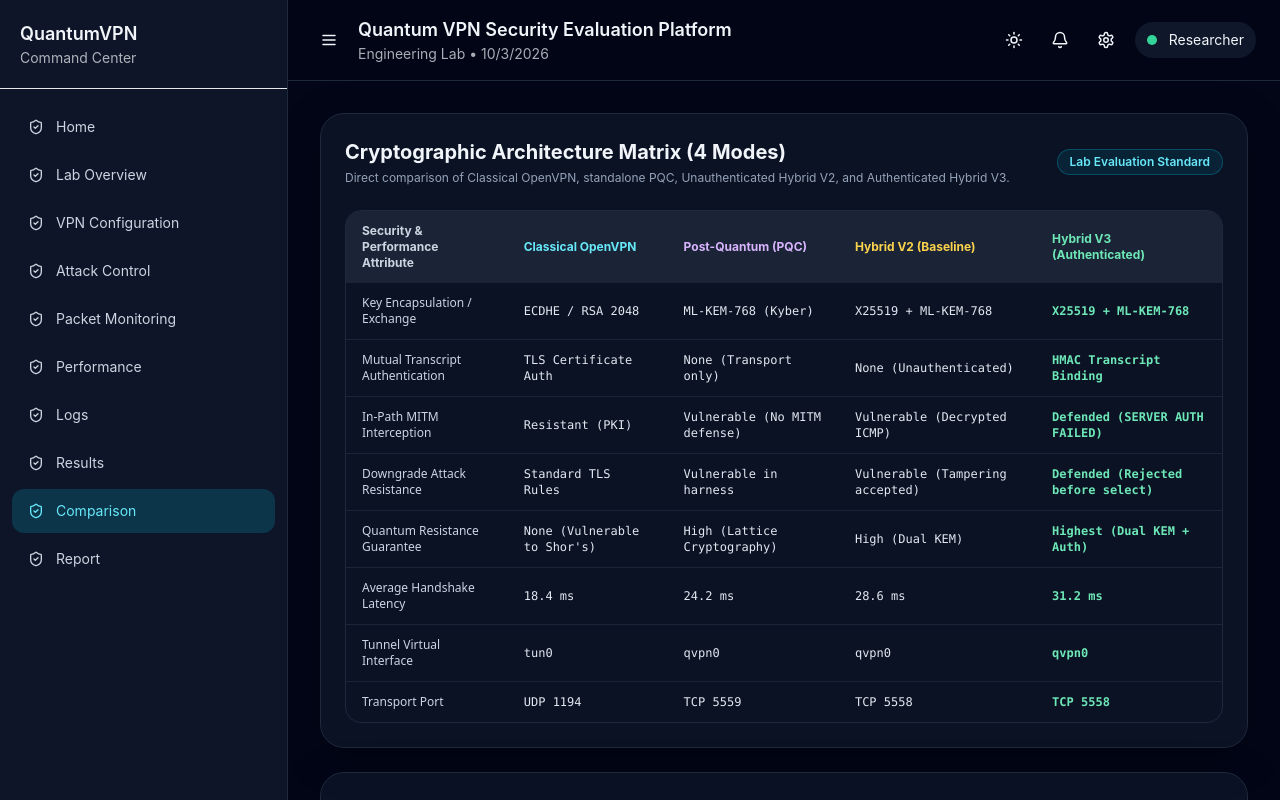
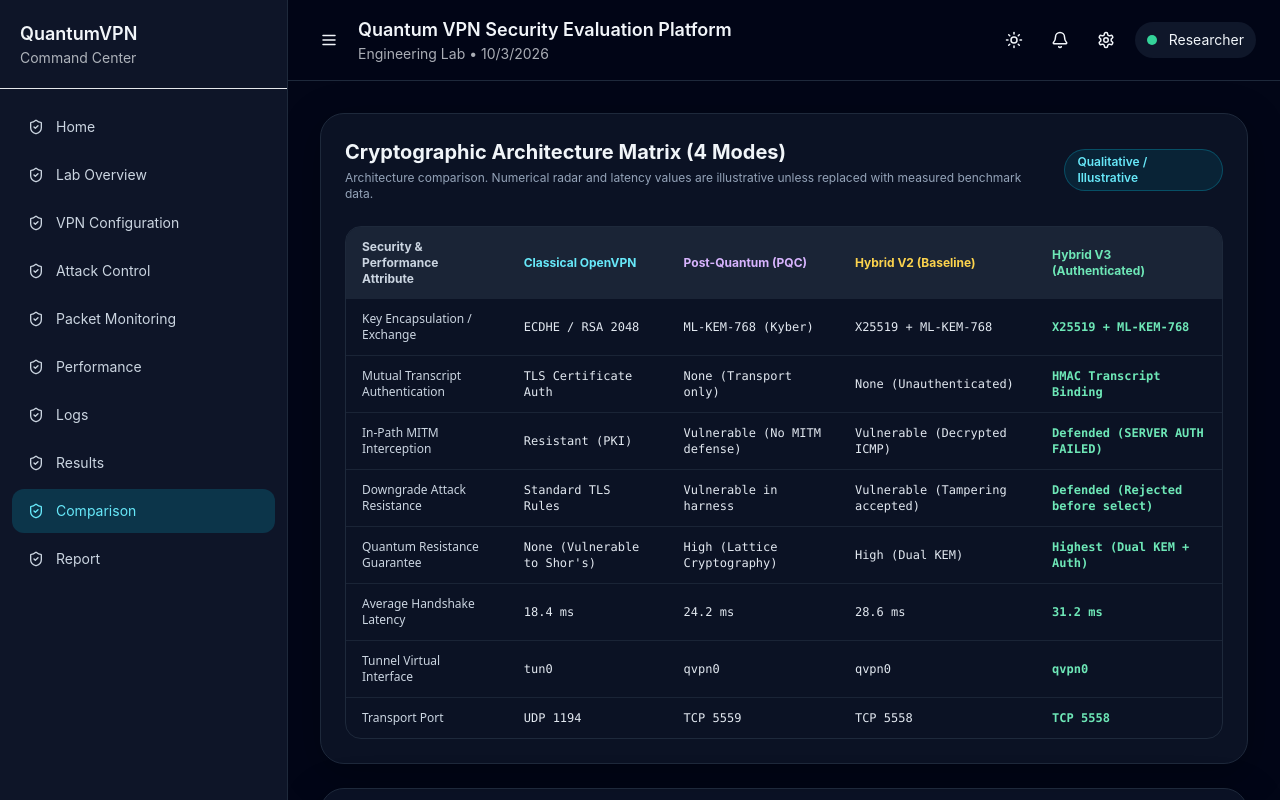
Before and after one commit to basavaprabhu0504/dashboard-main.zip, a React (Vite) app in the folder Dashboard-main/: page /comparison in a window 1280 px wide. Shown: the top 800 px of the page. Built offline with nearby package versions, Linux system fonts and the light colour scheme; no server answers; the HTML template or start-up script is replaced by a standard one.

Commit message:
fix(comparison): label architecture matrix as qualitative and illustrative

```diff
--- a/Dashboard-main/src/pages/Comparison.jsx
+++ b/Dashboard-main/src/pages/Comparison.jsx
@@ -108,11 +108,11 @@ export default function Comparison() {
               Cryptographic Architecture Matrix (4 Modes)
             </h2>
             <p className="text-xs text-slate-400 mt-1">
-              Direct comparison of Classical OpenVPN, standalone PQC, Unauthenticated Hybrid V2, and Authenticated Hybrid V3.
+              Architecture comparison. Numerical radar and latency values are illustrative unless replaced with measured benchmark data.
             </p>
           </div>
           <span className="rounded-full bg-cyan-500/10 px-3 py-1 text-xs font-semibold text-cyan-300 border border-cyan-500/30 self-start sm:self-auto">
-            Lab Evaluation Standard
+            Qualitative / Illustrative
           </span>
         </div>
 
```
